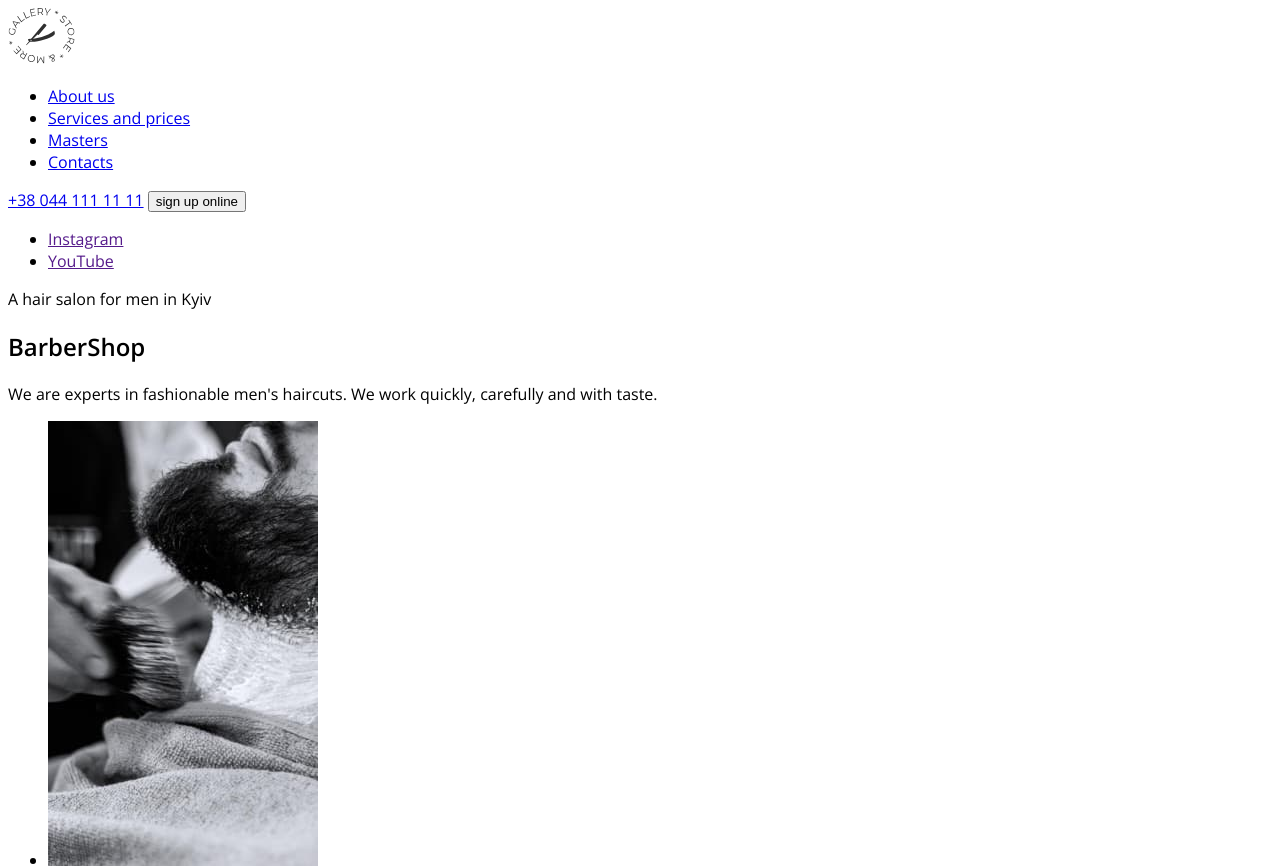
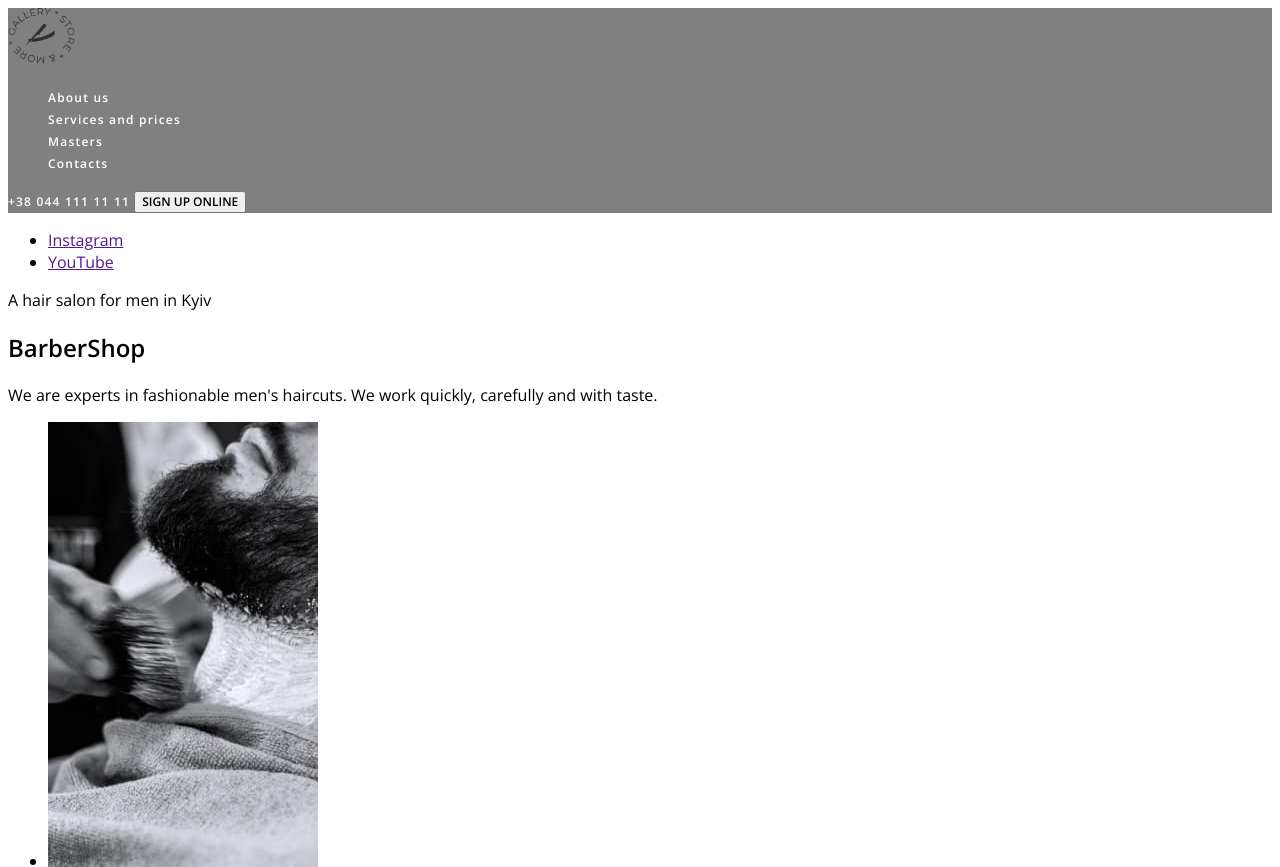
Before and after one commit to PavelKladnitskyi/barber-shop, a plain HTML site: page index.html in a window 1280 px wide. Shown: the top 867 px of the page. Drawn offline with nearby package versions, Linux system fonts and the light colour scheme.

Commit message:
add style

```diff
--- a/css/styles.css
+++ b/css/styles.css
@@ -1,3 +1,47 @@
+:root {
+  --main-btn-color: #ffffff;
+  --second-btn-color: #303030;
+  --main-title-color: #ffffff;
+  --second-title-color: #303030;
+}
+
 body {
   font-family: "Open Sans", sans-serif;
 }
+
+.nav-list {
+  list-style: none;
+}
+.header {
+  background-color: gray;
+}
+
+.link {
+  text-decoration: none;
+}
+
+.nav-list-link,
+.tel {
+  color: white;
+  font-weight: 600;
+  font-size: 12px;
+  line-height: 1.33;
+  letter-spacing: 0.1em;
+}
+
+.nav-list-link:hover,
+.nav-list-link:focus,
+.tel:hover,
+.tel:focus {
+  color: #ff6c00;
+}
+
+.button-primary {
+  font-family: inherit;
+  font-weight: 600;
+  font-size: 12px;
+  line-height: 16px;
+  letter-spacing: 1.33;
+  text-transform: uppercase;
+  color: var(--btn-color);
+}
--- a/index.html
+++ b/index.html
@@ -14,27 +14,27 @@
     <link rel="stylesheet" href="./css/styles.css" />
   </head>
   <body>
-    <header class="header-main">
+    <header class="header">
       <a href="">
         <img src="./images/Logo.svg" alt="лого сайта" />
       </a>
       <nav class="nav">
         <ul class="nav-list">
           <li class="nav-list-item">
-            <a class="nav-list-link" href="#about">About us</a>
+            <a class="nav-list-link link" href="#about">About us</a>
           </li>
           <li class="nav-list-item">
-            <a class="nav-list-link" href="#prices">Services and prices</a>
+            <a class="nav-list-link link" href="#prices">Services and prices</a>
           </li>
           <li class="nav-list-item">
-            <a class="nav-list-link" href="#masters">Masters</a>
+            <a class="nav-list-link link" href="#masters">Masters</a>
           </li>
           <li class="nav-list-item">
-            <a class="nav-list-link" href="#contacts">Contacts</a>
+            <a class="nav-list-link link" href="#contacts">Contacts</a>
           </li>
         </ul>
       </nav>
-      <a class="tel" href="tel:+380441111111">+38 044 111 11 11</a>
+      <a class="tel link" href="tel:+380441111111">+38 044 111 11 11</a>
       <button class="button-primary" type="button">sign up online</button>
     </header>
     <main class="main">
@@ -59,9 +59,9 @@
             >
           </li>
         </ul>
-        <p class="header" lang="en">A hair salon for men in Kyiv</p>
-        <h1 class="header-name" lang="en">BarberShop</h1>
-        <p class="header-desc">
+        <p class="hero" lang="en">A hair salon for men in Kyiv</p>
+        <h1 class="hero-name" lang="en">BarberShop</h1>
+        <p class="hero-desc">
           We are experts in fashionable men's haircuts. We work quickly,
           carefully and with taste.
         </p>
```
